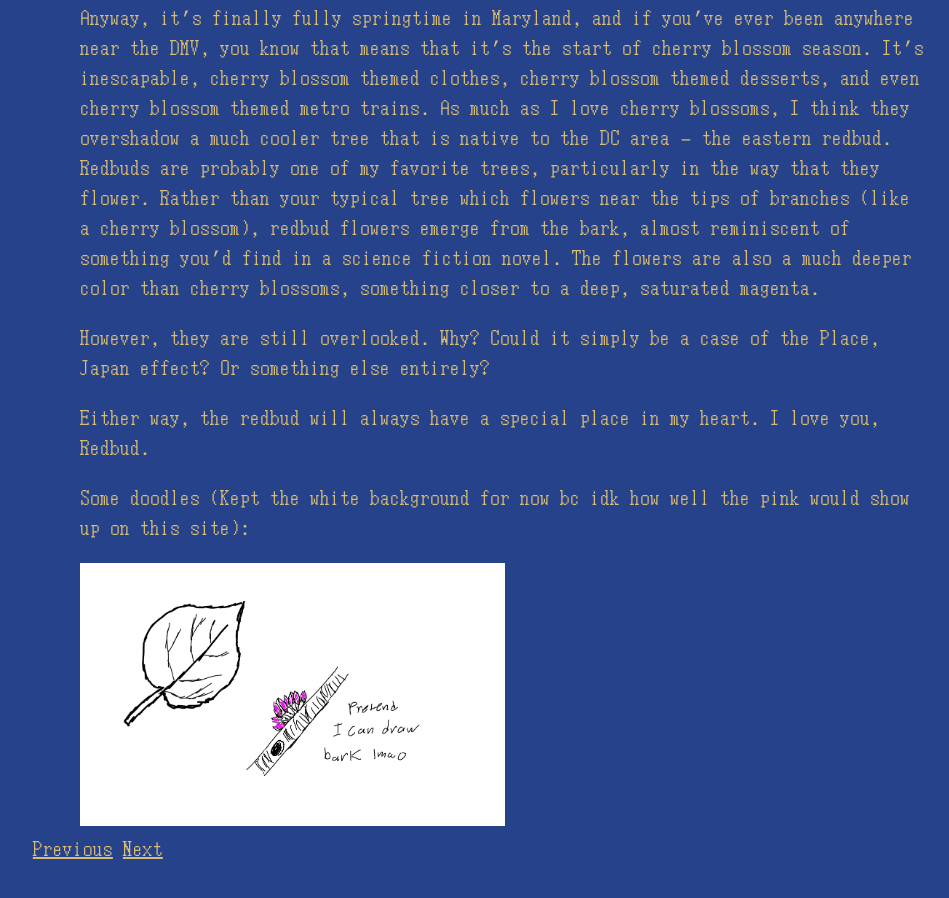
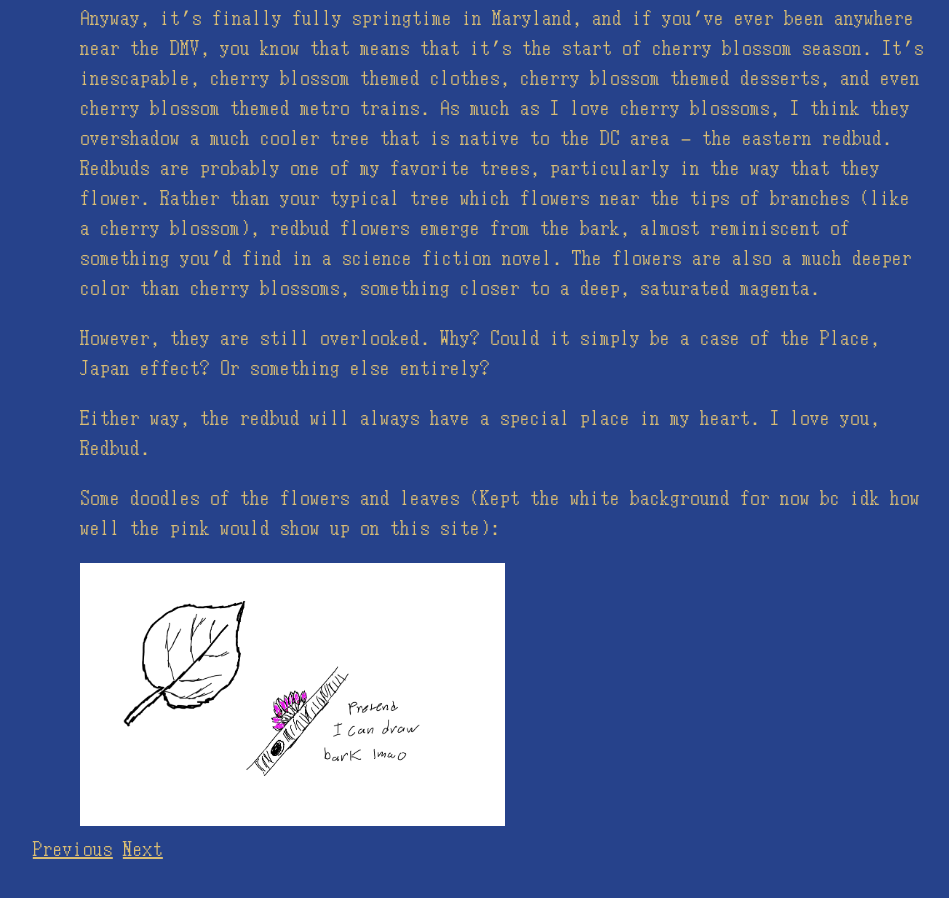
Before and after one commit to flyingfish2205/flyingfish_personal, an Eleventy site: page flyingfish/src/posts/redbud.md in a window 1280 px wide. Shown: the part 562-1460 px from the top of the page, without its empty margins (242-1191 px from the left). Built offline with nearby package versions, Linux system fonts and the light colour scheme; Eleventy itself is replaced by a stand-in of ours; files that its build step writes are made by us from their sources; no server answers; a web font is replaced by a local one.

Commit message:
Changed some grammar

```diff
--- a/flyingfish/src/posts/redbud.md
+++ b/flyingfish/src/posts/redbud.md
@@ -12,7 +12,7 @@ However, they are still overlooked. Why? Could it simply be a case of the Place,
 
 Either way, the redbud will always have a special place in my heart. I love you, Redbud.
 
-Some doodles (Kept the white background for now bc idk how well the pink would show up on this site):
+Some doodles of the flowers and leaves (Kept the white background for now bc idk how well the pink would show up on this site):
 <div>
 <img src = "\assets\img\redbud.png" width = 50% length = "50%">
 </div>
```
Also changed, not shown: 1 other file.
